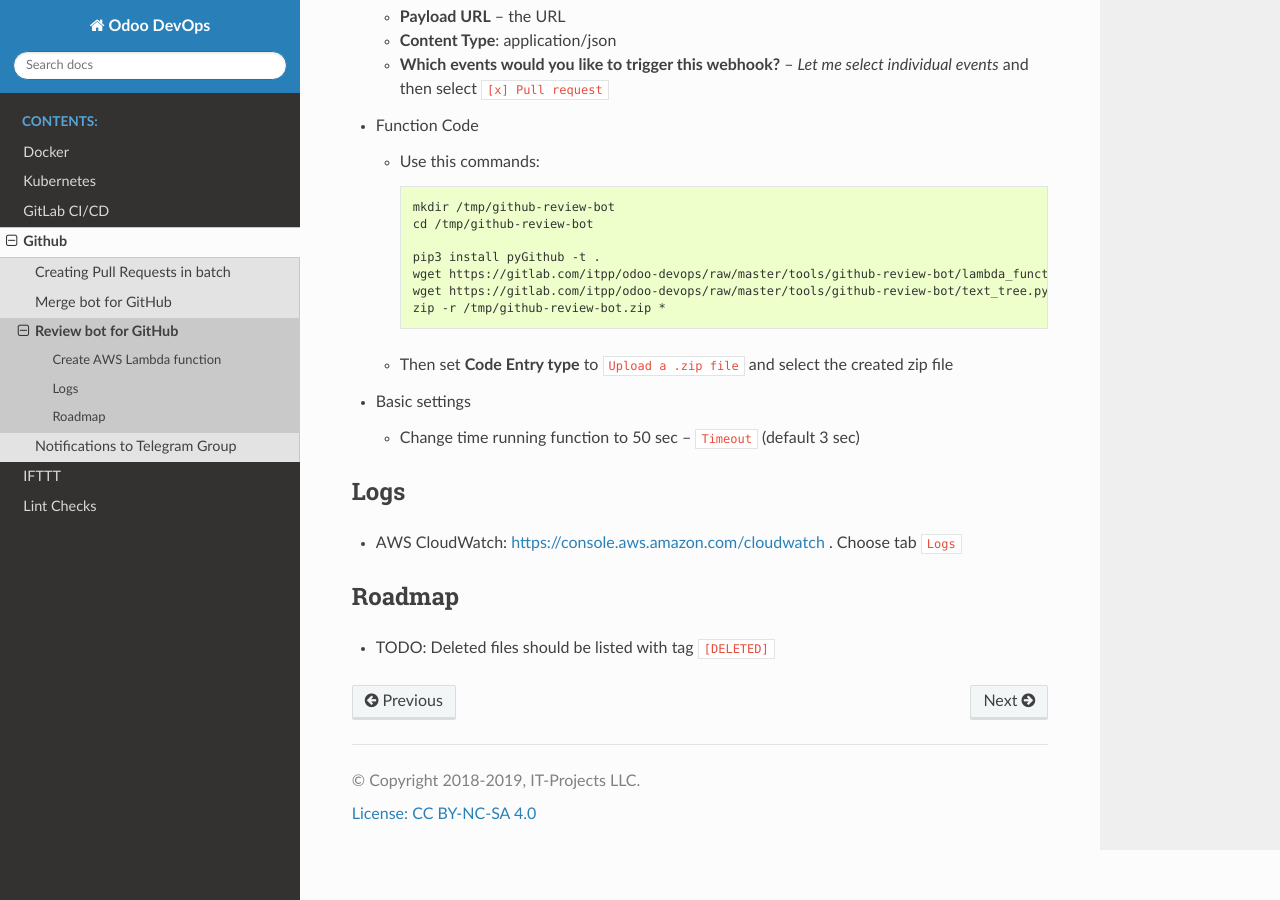
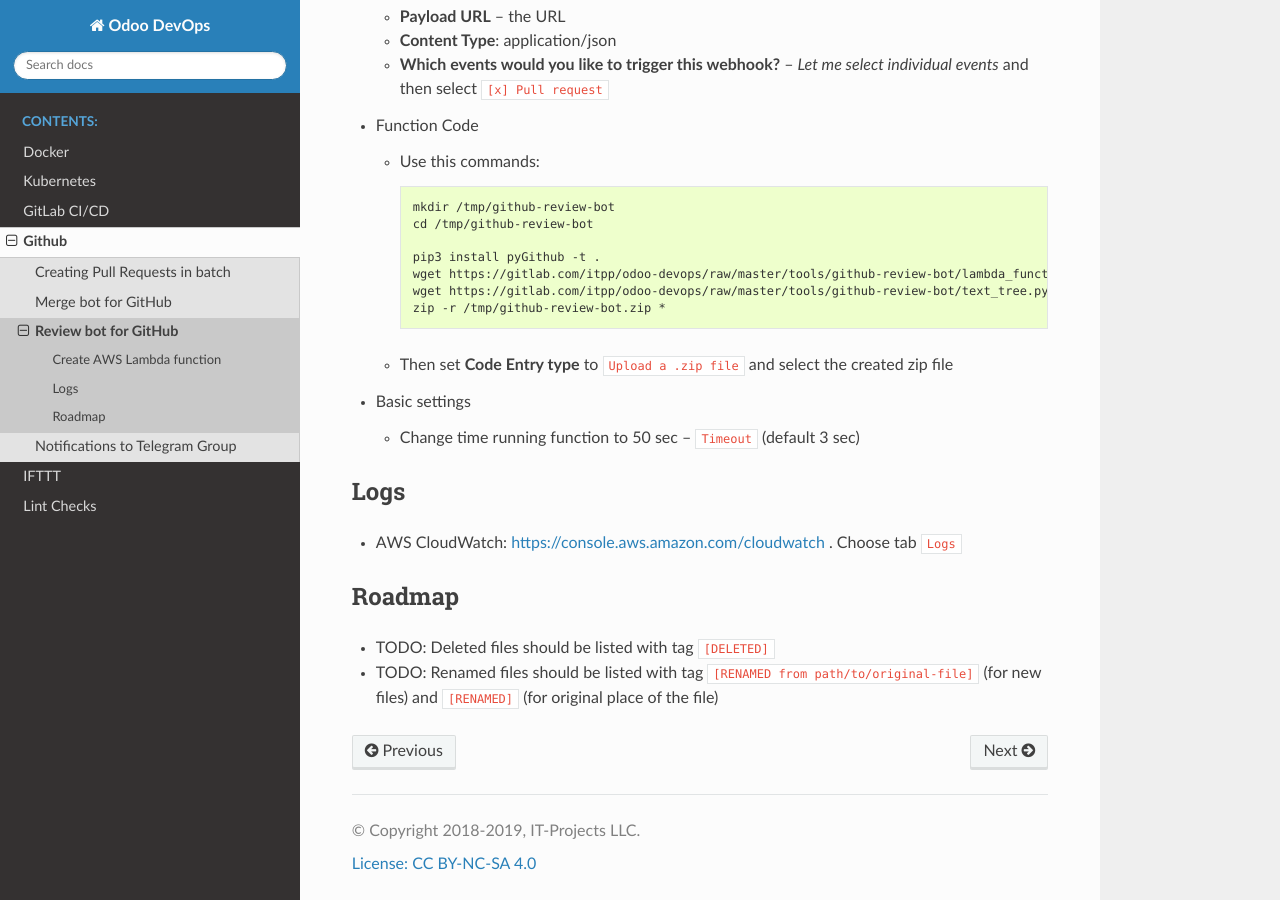
Before and after one commit to itpp-labs/odoo-devops-docs, a Sphinx documentation site: the page built from docs/git/github-review-bot.rst, in a window 1280 px wide and 900 px high, scrolled down 660 px. Built offline with Sphinx 7.4.7 and the Read the Docs theme 2.0.0, drawn with Linux system fonts in a browser that asks for light colours.

Commit message:
renamed files

```diff
--- a/docs/git/github-review-bot.rst
+++ b/docs/git/github-review-bot.rst
@@ -57,3 +57,4 @@ Roadmap
 -------
 
 * TODO: Deleted files should be listed with tag ``[DELETED]``
+* TODO: Renamed files should be listed with tag ``[RENAMED from path/to/original-file]`` (for new files) and ``[RENAMED]`` (for original place of the file)
```
